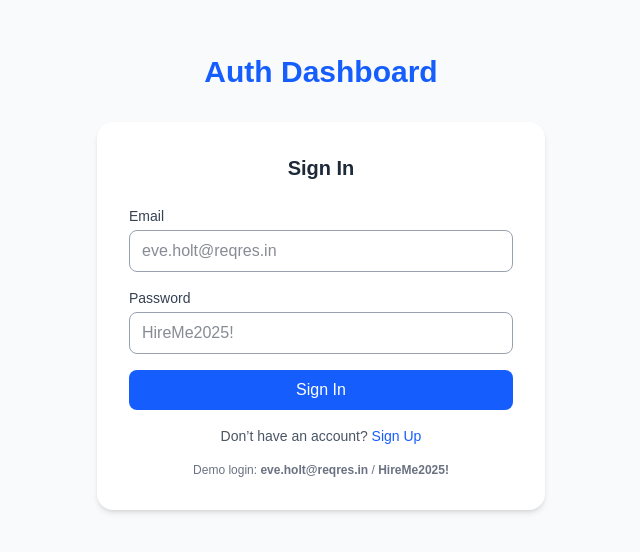
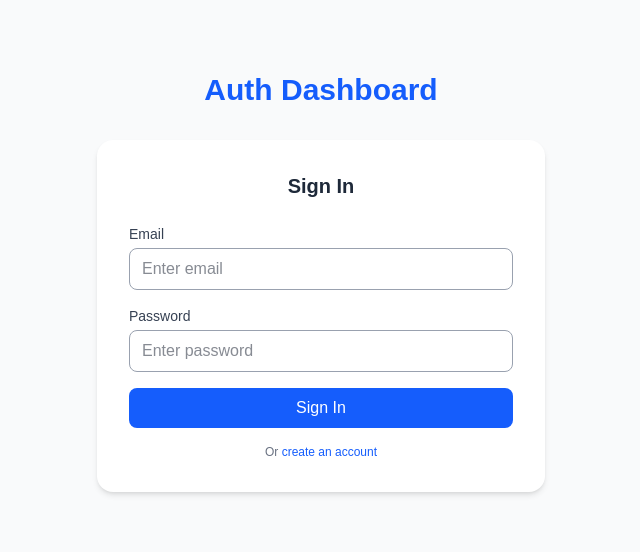
Before and after one commit to kNicholas-8761/auth-dashboard, a Next.js app: page /login in a window 1280 px wide. Shown: the part 118-670 px from the top of the page, without its empty margins (319-959 px from the left). Built offline with nearby package versions, Linux system fonts and the light colour scheme.

Commit message:
add full signup → login flow with Cypress E2E test

```diff
--- a/src/app/login/page.tsx
+++ b/src/app/login/page.tsx
@@ -4,6 +4,11 @@ import { useState } from "react";
 import { useDispatch } from "react-redux";
 import { login } from "../../store/authSlice";
 import { useRouter } from "next/navigation";
+
+type User = {
+  email: string;
+  password: string;
+};
 
 export default function LoginPage() {
   const [email, setEmail] = useState("");
@@ -17,27 +22,36 @@ export default function LoginPage() {
     e.preventDefault();
     setError("");
 
-    // ✅ Mock login
-    if (email === "eve.holt@reqres.in" && password === "HireMe2025!") {
-      dispatch(login({ token: "fake-jwt-token", user: { name: email } }));
+    // ✅ Get stored users from localStorage
+    const storedUsers: User[] = JSON.parse(
+      localStorage.getItem("users") || "[]"
+    );
+
+    // ✅ Find a match
+    const user = storedUsers.find(
+      (user: User) => user.email === email && user.password === password
+    );
+
+    if (user) {
+      // Success → log in and redirect
+      dispatch(login({ token: "fake-jwt-token", user: { name: user.email } }));
       router.push("/dashboard");
     } else {
-      setError("Invalid credentials");
+      // Invalid
+      setError("Invalid email or password");
     }
   }
 
   return (
     <div className="flex min-h-screen flex-col items-center justify-center bg-gray-50">
-      {/* App title for branding */}
       <h1 className="mb-8 text-3xl font-bold text-blue-600">Auth Dashboard</h1>
 
-      {/* Login card */}
       <div className="w-full max-w-md rounded-2xl bg-white p-8 shadow-md">
         <h2 className="mb-6 text-xl font-semibold text-center text-gray-800">
           Sign In
         </h2>
 
-        <form onSubmit={handleSubmit} className="space-y-4">
+        <form onSubmit={handleSubmit} className="space-y-4" noValidate>
           {/* Email */}
           <div>
             <label className="block text-sm font-medium text-gray-700">
@@ -49,7 +63,7 @@ export default function LoginPage() {
                          focus:border-blue-500 focus:outline-none focus:ring-1 focus:ring-blue-500"
               value={email}
               onChange={(e) => setEmail(e.target.value)}
-              placeholder="eve.holt@reqres.in"
+              placeholder="Enter email"
               required
             />
           </div>
@@ -65,12 +79,12 @@ export default function LoginPage() {
                          focus:border-blue-500 focus:outline-none focus:ring-1 focus:ring-blue-500"
               value={password}
               onChange={(e) => setPassword(e.target.value)}
-              placeholder="HireMe2025!"
+              placeholder="Enter password"
               required
             />
           </div>
 
-          {/* Error message */}
+          {/* Error */}
           {error && <p className="text-sm text-red-500">{error}</p>}
 
           {/* Submit */}
@@ -81,18 +95,12 @@ export default function LoginPage() {
             Sign In
           </button>
         </form>
-        {/* Link to signup */}
-        <p className="mt-4 text-sm text-center text-gray-600">
-          Don’t have an account?{" "}
+
+        <p className="mt-4 text-xs text-gray-500 text-center">
+          Or{" "}
           <a href="/signup" className="text-blue-600 hover:underline">
-            Sign Up
+            create an account
           </a>
-        </p>
-
-        {/* Hint for testing */}
-        <p className="mt-4 text-xs text-gray-500 text-center">
-          Demo login: <strong>eve.holt@reqres.in</strong> /{" "}
-          <strong>HireMe2025!</strong>
         </p>
       </div>
     </div>
```
Also changed, not shown: 1 other file (tests, documents, lock files or other folders).
